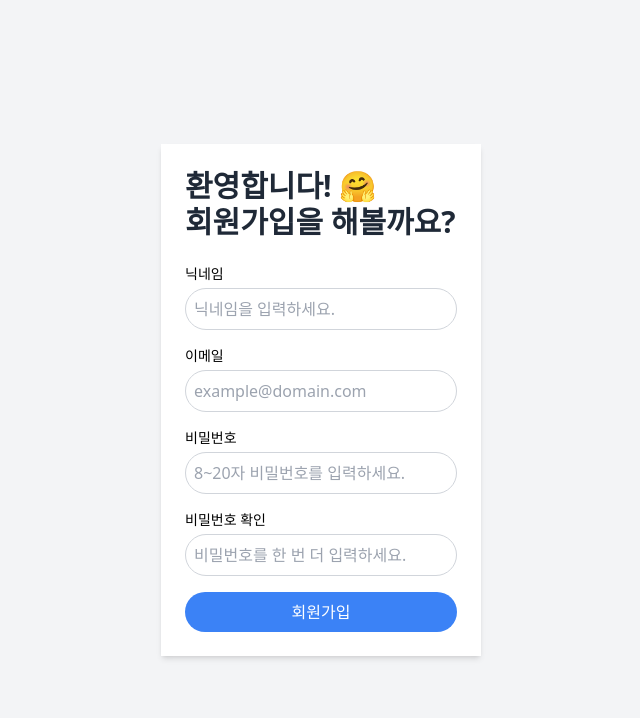
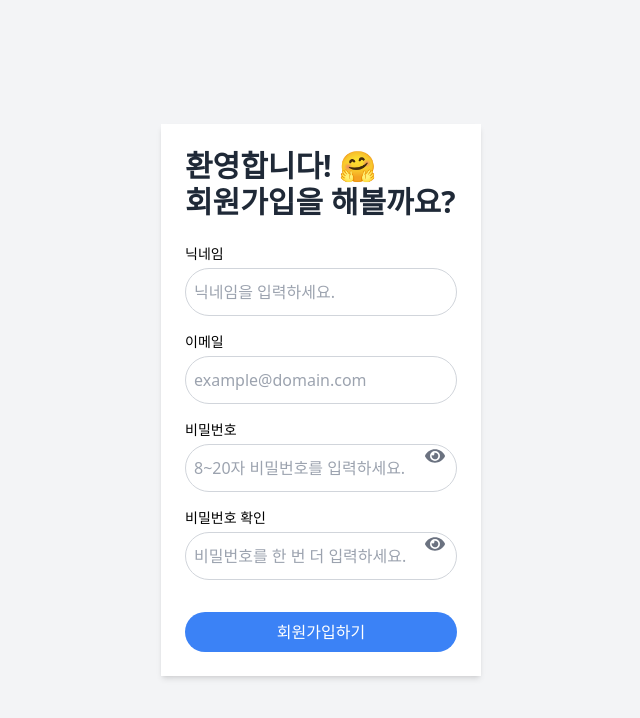
Before and after one commit to Nong-Mo/Frontend, a React (Create React App) app: page /signup in a window 1280 px wide. Shown: the top 718 px of the page, without its empty margins (319-959 px from the left). Built offline with nearby package versions, Linux system fonts and the light colour scheme.

Commit message:
[Fix] 비밀번호 입력 숨김/표시 토글 추가

```diff
--- a/package.json
+++ b/package.json
@@ -12,6 +12,7 @@
     "react": "^18.2.0",
     "react-camera-pro": "^1.4.0",
     "react-dom": "^18.2.0",
+    "react-icons": "^5.4.0",
     "react-router-dom": "^7.1.1",
     "react-scripts": "5.0.1",
     "three": "^0.171.0",
--- a/src/components/features/Sign/InputField.tsx
+++ b/src/components/features/Sign/InputField.tsx
@@ -2,18 +2,20 @@ const InputField = ({ label, type, name, value, onChange, placeholder, error })
     return (
         <div className="mb-4">
             <label className="block text-sm font-medium mb-1">{label}</label>
+            <div className="relative">
                 <input
                     type={type}
                     name={name}
                     value={value}
                     onChange={onChange}
                     placeholder={placeholder}
-                className={`w-full border p-2 rounded-full ${
+                    className={`w-full border p-2 rounded-full h-12 ${
                         error ? 'border-red-500' : 'border-gray-300'
                     }`}
-                required
+                    style={{ paddingRight: '2.5rem' }} // 아이콘 위치 확보
                 />
                 {error && <p className="text-red-500 text-xs mt-1">{error}</p>}
+            </div>
         </div>
     );
 };
--- a/src/pages/SignUp.tsx
+++ b/src/pages/SignUp.tsx
@@ -1,6 +1,7 @@
 import React, { useState } from 'react';
 import axios from 'axios';
 import { useNavigate } from 'react-router-dom';
+import { FaEye, FaEyeSlash } from 'react-icons/fa';
 import FormContainer from '../components/features/Sign/FormContainer';
 import InputField from '../components/features/Sign/InputField';
 import SubmitButton from '../components/features/Sign/SubmitButton';
@@ -20,20 +21,23 @@ const Signup = () => {
         password_confirmation: '',
     });
 
+    const [showPassword, setShowPassword] = useState(false);
+    const [showPasswordConfirmation, setShowPasswordConfirmation] = useState(false);
+
     const navigate = useNavigate();
 
     const isValidPassword = (password) => {
         const lengthCheck = password.length >= 8 && password.length <= 20;
         const spaceCheck = !/\s/.test(password);
         const types = [
-            /[A-Z]/.test(password), // 대문자
-            /[a-z]/.test(password), // 소문자
-            /[0-9]/.test(password), // 숫자
-            /[!@#$%^&*(),.?":{}|<>]/.test(password), // 특수문자
+            /[A-Z]/.test(password),
+            /[a-z]/.test(password),
+            /[0-9]/.test(password),
+            /[!@#$%^&*(),.?":{}|<>]/.test(password),
         ];
         const typeCount = types.filter(Boolean).length;
 
-        return lengthCheck && spaceCheck && typeCount >= 3; // 최소 3종류 포함
+        return lengthCheck && spaceCheck && typeCount >= 3;
     };
 
     const handleChange = (e) => {
@@ -45,7 +49,7 @@ const Signup = () => {
             error = '유효한 이메일 주소를 입력해주세요.';
         }
         if (name === 'password' && !isValidPassword(value)) {
-            error = '비밀번호는 8~20자 사이여야 하며, 공백 없이 두 종류 이상의 문자를 포함해야 합니다.';
+            error = '비밀번호는 8~20자 사이여야 하며, 공백 없이 세 종류 이상의 문자를 포함해야 합니다.';
         }
         if (name === 'password_confirmation' && value !== formData.password) {
             error = '비밀번호와 비밀번호 확인이 일치하지 않습니다.';
@@ -68,8 +72,7 @@ const Signup = () => {
         }
 
         if (!isValidPassword(password)) {
-            newErrors.password =
-                '비밀번호는 8~20자 사이여야 하며, 공백 없이 두 종류 이상의 문자를 포함해야 합니다.';
+            newErrors.password = '비밀번호는 8~20자 사이여야 하며, 공백 없이 세 종류 이상의 문자를 포함해야 합니다.';
         }
 
         if (password !== password_confirmation) {
@@ -81,10 +84,10 @@ const Signup = () => {
         if (Object.keys(newErrors).length === 0) {
             try {
                 const response = await axios.post('https://e6be-118-34-210-78.ngrok-free.app/auth/signup', {
-                    email: email,
-                    nickname: nickname,
-                    password: password,
-                    password_confirmation: password_confirmation,
+                    email,
+                    nickname,
+                    password,
+                    password_confirmation,
                 });
                 if (response.status === 201) {
                     alert('회원가입에 성공했습니다.');
@@ -103,9 +106,7 @@ const Signup = () => {
         <div className="page-container">
             <FormContainer inputRoundClass="rounded-lg" buttonRoundClass="rounded-full">
                 <div className="mb-6 text-left">
-                    <h1 className="text-3xl font-extrabold text-gray-800">
-                        환영합니다! 🤗
-                    </h1>
+                    <h1 className="text-3xl font-extrabold text-gray-800">환영합니다! 🤗</h1>
                     <h1 className="text-3xl font-extrabold text-gray-800">회원가입을 해볼까요?</h1>
                 </div>
                 <form onSubmit={handleSubmit} className="space-y-4">
@@ -127,28 +128,42 @@ const Signup = () => {
                         placeholder="example@domain.com"
                         error={errors.email}
                     />
+                    <div className="relative">
                         <InputField
                             label="비밀번호"
-                        type="password"
+                            type={showPassword ? "text" : "password"}
                             name="password"
                             value={formData.password}
                             onChange={handleChange}
                             placeholder="8~20자 비밀번호를 입력하세요."
                             error={errors.password}
                         />
+                        <div
+                            onClick={() => setShowPassword(!showPassword)}
+                            className="absolute inset-y-0 right-3 flex items-center cursor-pointer"
+                        >
+                            {showPassword ? <FaEyeSlash className="text-gray-500" size={20} /> : <FaEye className="text-gray-500" size={20} />}
+                        </div>
+                    </div>
+                    <div className="relative">
                         <InputField
                             label="비밀번호 확인"
-                        type="password"
+                            type={showPasswordConfirmation ? "text" : "password"}
                             name="password_confirmation"
                             value={formData.password_confirmation}
                             onChange={handleChange}
                             placeholder="비밀번호를 한 번 더 입력하세요."
                             error={errors.password_confirmation}
                         />
+                        <div
+                            onClick={() => setShowPasswordConfirmation(!showPasswordConfirmation)}
+                            className="absolute top-1/2 right-3 -translate-y-1/2 cursor-pointer"
+                        >
+                            {showPasswordConfirmation ? <FaEyeSlash className="text-gray-500" size={20} /> : <FaEye className="text-gray-500" size={20} />}
+                        </div>
+                    </div>
                     {errors.apiError && <p className="text-red-500 text-xs mt-1">{errors.apiError}</p>}
-                    <SubmitButton className="w-full bg-blue-500 text-white py-2 rounded hover:bg-blue-600">
-                        회원가입
-                    </SubmitButton>
+                    <SubmitButton className="w-full bg-blue-500 text-white py-2 rounded hover:bg-blue-600">회원가입하기</SubmitButton>
                 </form>
             </FormContainer>
         </div>
```
Also changed, not shown: 1 other file (tests, documents, lock files or other folders). Lines whose indentation alone changed are shown as unchanged.
